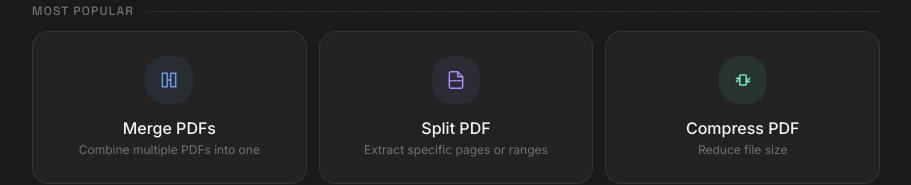
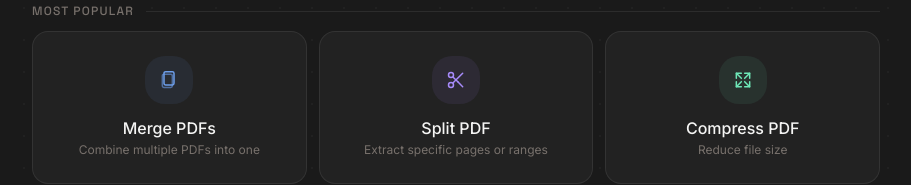
Before and after one commit to sammrafferty/free-pdf-editor, a Next.js app: page / in a window 1280 px wide. Shown: the part 424-609 px from the top of the page, without its empty margins (184-1095 px from the left). Built offline with nearby package versions, Linux system fonts and the light colour scheme; no server answers.

Commit message:
Update tool icons: Merge (Stack), Split (Scissors), Compress (Minimize), PPT (Board), Sign (Pen tip)
Co-Authored-By: Claude Opus 4.6 (1M context) <noreply@anthropic.com>

```diff
--- a/app/components/ToolSelector.tsx
+++ b/app/components/ToolSelector.tsx
@@ -28,23 +28,31 @@ const icon = (children: React.ReactNode) => (
   </svg>
 );
 
-// Merge: two documents converging into one
+// Merge: stacked documents
 const mergeIcon = icon(<>
-  <path d="M4 4h6v16H4z" /><path d="M14 4h6v16h-6z" /><path d="M10 12h4" />
+  <rect x="6" y="2" width="12" height="16" rx="2" />
+  <rect x="4" y="5" width="12" height="16" rx="2" opacity="0.6" />
 </>);
 
-// Split: scissors cutting a page
+// Split: scissors
 const splitIcon = icon(<>
-  <path d="M14 2H6a2 2 0 0 0-2 2v16a2 2 0 0 0 2 2h12a2 2 0 0 0 2-2V8z" />
-  <polyline points="14 2 14 8 20 8" />
-  <line x1="4" y1="13" x2="20" y2="13" strokeDasharray="3 2" />
+  <circle cx="6" cy="6" r="3" />
+  <circle cx="6" cy="18" r="3" />
+  <line x1="20" y1="4" x2="8.59" y2="15.41" />
+  <line x1="14.47" y1="14.48" x2="20" y2="20" />
+  <line x1="8.59" y1="8.59" x2="14.47" y2="14.48" />
 </>);
 
-// Compress: arrows pushing inward
+// Compress: minimize (four inward corner arrows)
 const compressIcon = icon(<>
-  <path d="M4 14l4-4" /><path d="M4 10h4v4" />
-  <path d="M20 10l-4 4" /><path d="M20 14h-4v-4" />
-  <rect x="8" y="6" width="8" height="12" rx="1" />
+  <polyline points="4 14 4 20 10 20" />
+  <polyline points="20 10 20 4 14 4" />
+  <polyline points="14 20 20 20 20 14" />
+  <polyline points="10 4 4 4 4 10" />
+  <line x1="14" y1="10" x2="20" y2="4" />
+  <line x1="4" y1="20" x2="10" y2="14" />
+  <line x1="14" y1="14" x2="20" y2="20" />
+  <line x1="4" y1="4" x2="10" y2="10" />
 </>);
 
 // Rotate: circular arrow
@@ -91,9 +99,11 @@ const redactIcon = icon(<>
   <line x1="1" y1="1" x2="23" y2="23" />
 </>);
 
-// Sign: pen tool
+// Sign: pen tip with motion line
 const signIcon = icon(<>
-  <path d="M17 3a2.85 2.83 0 1 1 4 4L7.5 20.5 2 22l1.5-5.5L17 3z" />
+  <path d="M15.5 3.5L20.5 8.5L8 21L3 22L4 17L15.5 3.5z" />
+  <path d="M15 4L20 9" />
+  <path d="M4 17L8 21" />
 </>);
 
 // Image to PDF: image frame with arrow
@@ -131,10 +141,11 @@ const excelIcon = icon(<>
   <line x1="9" y1="3" x2="9" y2="21" /><line x1="15" y1="3" x2="15" y2="21" />
 </>);
 
-// Slides: presentation
+// Slides: presentation board
 const slideIcon = icon(<>
-  <rect x="2" y="3" width="20" height="14" rx="2" />
-  <line x1="8" y1="21" x2="16" y2="21" /><line x1="12" y1="17" x2="12" y2="21" />
+  <rect x="2" y="2" width="20" height="14" rx="2" />
+  <line x1="8" y1="20" x2="16" y2="20" />
+  <line x1="12" y1="16" x2="12" y2="20" />
 </>);
 
 /* ── Data ─────────────────────────────────────────────── */
```
